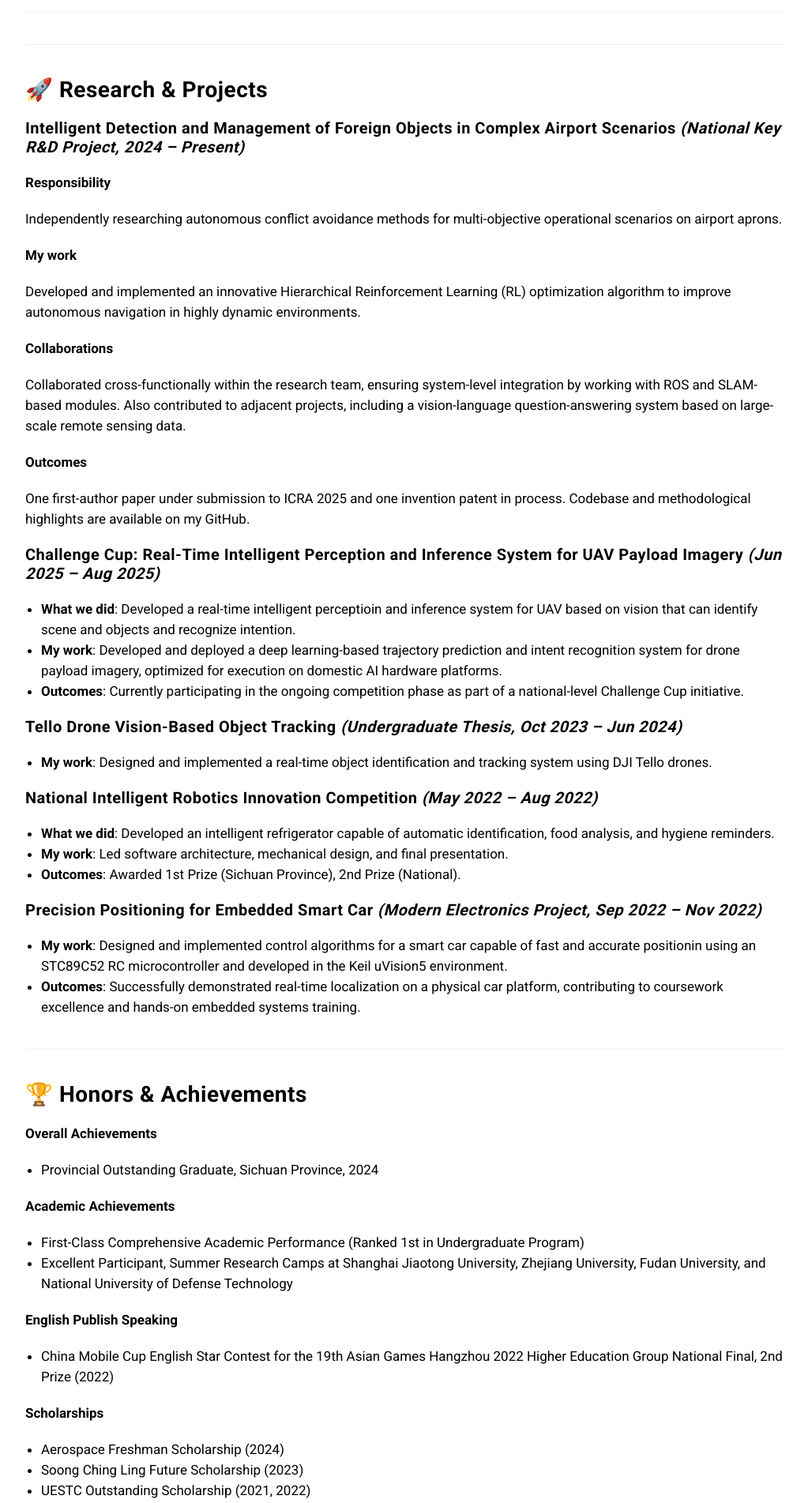
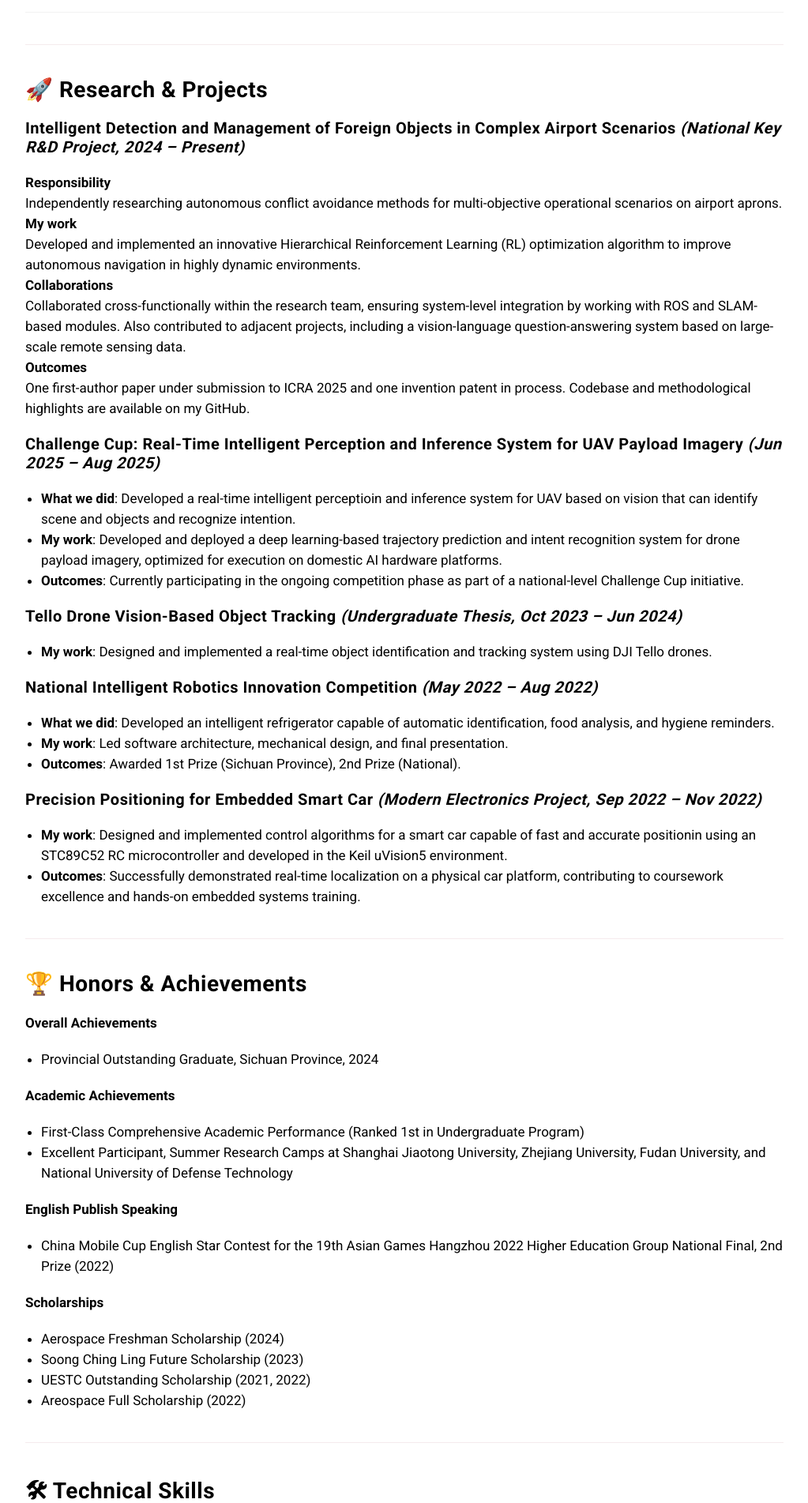
Before and after one commit to ZhangJingru-Ruby/ZhangJingru-Ruby.github.io, a Jekyll site: the page built from _pages/about.md, in a window 1280 px wide. Shown: the part 941-2844 px from the top of the page at 79% size, without its empty margins (128-1151 px from the left). Built offline with Jekyll 4.4.1, drawn with Linux system fonts in a browser that asks for light colours; nearby versions of some CDN libraries.

Commit message:
about page layout

```diff
--- a/_pages/about.md
+++ b/_pages/about.md
@@ -59,20 +59,13 @@ permalink: /about/
 
 #### Intelligent Detection and Management of Foreign Objects in Complex Airport Scenarios *(National Key R&D Project, 2024 – Present)*
 
-**Responsibility**
-
-Independently researching autonomous conflict avoidance methods for multi-objective operational scenarios on airport aprons.
-
-**My work**
-
-Developed and implemented an innovative Hierarchical Reinforcement Learning (RL) optimization algorithm to improve autonomous navigation in highly dynamic environments.
-
-**Collaborations**
-
-Collaborated cross-functionally within the research team, ensuring system-level integration by working with ROS and SLAM-based modules. Also contributed to adjacent projects, including a vision-language question-answering system based on large-scale remote sensing data.
-
-**Outcomes**
-
+**Responsibility**\
+Independently researching autonomous conflict avoidance methods for multi-objective operational scenarios on airport aprons.\
+**My work**\
+Developed and implemented an innovative Hierarchical Reinforcement Learning (RL) optimization algorithm to improve autonomous navigation in highly dynamic environments.\
+**Collaborations**\
+Collaborated cross-functionally within the research team, ensuring system-level integration by working with ROS and SLAM-based modules. Also contributed to adjacent projects, including a vision-language question-answering system based on large-scale remote sensing data.\
+**Outcomes**\
 One first-author paper under submission to ICRA 2025 and one invention patent in process. Codebase and methodological highlights are available on my GitHub.
 
 #### Challenge Cup: Real-Time Intelligent Perception and Inference System for UAV Payload Imagery *(Jun 2025 – Aug 2025)*
```
